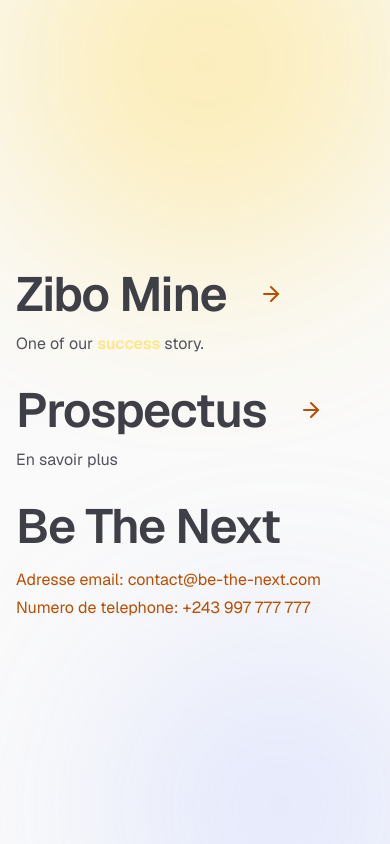
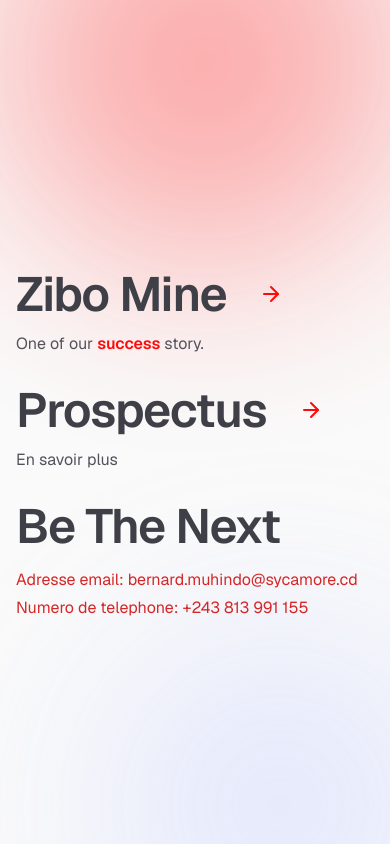
Before and after one commit to digipublic243/invest, a Next.js app: page / in a window 390 px wide. Built offline with nearby package versions, Linux system fonts and the light colour scheme.

Commit message:
Update Home page styles and contact information, changing color scheme to red and modifying email and phone details for improved accuracy.

```diff
--- a/app/page.tsx
+++ b/app/page.tsx
@@ -21,7 +21,7 @@ export default function Home() {
       <div className="relative overflow-hidden h-screen flex items-center justify-center">
         <div className="pointer-events-none absolute inset-0">
           <motion.div
-            className="absolute -top-36 left-1/2 h-96 w-96 -translate-x-1/2 rounded-full bg-amber-300/40 blur-[96px] dark:bg-amber-400/20"
+            className="absolute -top-36 left-1/2 h-96 w-96 -translate-x-1/2 rounded-full bg-[#ff0909]/40 blur-[96px] dark:bg-[#ff0909]/20"
             animate={{
               x: [-30, 20, -30],
               y: [0, 18, 0],
@@ -64,7 +64,7 @@ export default function Home() {
                 icon: <ArrowRightIcon className="h-4 w-4" />,
                 description: (
                   <>
-                    One of our <span className="font-semibold text-amber-200">success</span>{" "}
+                    One of our <span className="font-semibold text-[#ff0909]">success</span>{" "}
                     story.
                   </>
                 ),
@@ -74,7 +74,7 @@ export default function Home() {
                 title: "Prospectus",
                 description:
                   "En savoir plus",
-                href: "http://agecongo.sycamore.cd/",
+                href: "/doc.pdf",
               },
 
               {
@@ -86,13 +86,13 @@ export default function Home() {
                 contacts: [
                   {
                     label: "Adresse email",
-                    value: "contact@be-the-next.com",
-                    href: "mailto:contact@be-the-next.com",
+                    value: "bernard.muhindo@sycamore.cd",
+                    href: "mailto:bernard.muhindo@sycamore.cd",
                   },
                   {
                     label: "Numero de telephone",
-                    value: "+243 997 777 777",
-                    href: "tel:+243997777777",
+                    value: "+243 813 991 155",
+                    href: "tel:+243813991155",
                   },
                 ],
               },
@@ -111,7 +111,7 @@ export default function Home() {
                       href={item.href}
                       target="_blank"
                       rel="noopener noreferrer"
-                      className="group inline-flex items-center text-amber-700 transition-colors hover:text-amber-900 dark:text-amber-200 dark:hover:text-amber-100"
+                      className="group inline-flex items-center text-[#ff0909] transition-colors hover:text-[#ff0909] dark:text-[#ff0909] dark:hover:text-[#ff0909]"
                       aria-label={`Ouvrir ${item.title}`}
                     >
                       <ArrowRightIcon className="h-6 w-6 transition-transform duration-300 group-hover:translate-x-1" size={24} />
@@ -129,7 +129,7 @@ export default function Home() {
                         href={contact.href}
                         target="_blank"
                         rel="noopener noreferrer"
-                        className="block text-amber-700 transition-colors hover:text-amber-900 dark:text-amber-200 dark:hover:text-amber-100"
+                        className="block text-[#d42727] transition-colors hover:text-[#ff0909] dark:text-[#ff0909] dark:hover:text-[#ff0909]"
                       >
                         {contact.label}: {contact.value}
                       </a>
```
Also changed, not shown: 1 other file (tests, documents, lock files or other folders).
